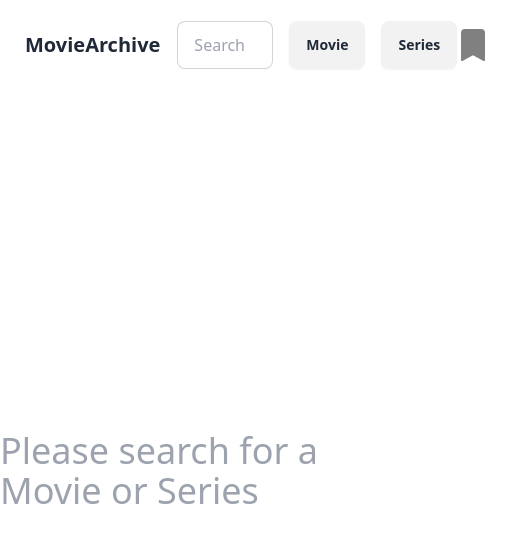
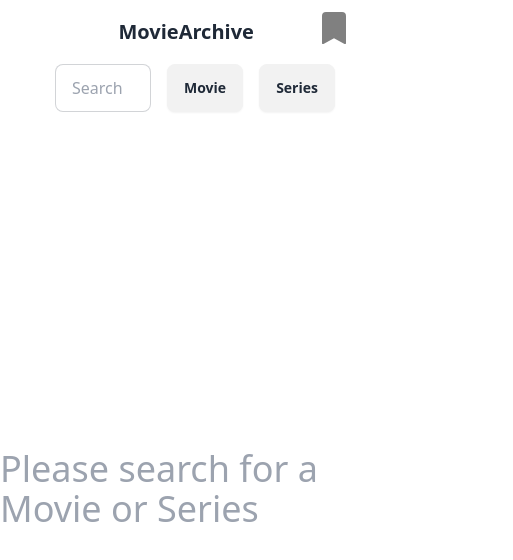
Before and after one commit to Kayhan-K/MovieArchive, a React (Vite) app in the folder movieAPI/: page / in a window 390 px wide. Shown: the top 560 px of the page, 513 px wide, since content can reach past the window. Built offline with nearby package versions, Linux system fonts and the light colour scheme; no server answers.

Commit message:
MovieCard - Responsive css added, issue caused by desktop design first approach

```diff
--- a/movieAPI/src/MovieCard.jsx
+++ b/movieAPI/src/MovieCard.jsx
@@ -31,33 +31,31 @@ function MovieCard({ movies, toggleSave }) {
   };
 
   return (
-    <div className="flex flex-wrap gap-x-10 gap-y-10 justify-center items-center flex-start max-w-8xl cursor-pointer h-4/5 sm:px-12 lg:px-36 ">
+    <div className="flex flex-wrap gap-x-6 gap-y-24 sm:gap-x-10 sm:gap-y-20 justify-center items-center flex-start max-w-8xl cursor-pointer h-4/5 sm:px-12 lg:px-36 ">
       {Array.isArray(movies) &&
         movies.map((movie) => (
           <div
             key={movie.imdbID}
-            className="h-80 w-60 relative"
+            className="w-32 h-48 relative min-[420px]:min-h-56 min-[420px]:min-w-44 md:h-64 md:w-52"
             onMouseEnter={() => onMouseHover(movie.imdbID)}
             onMouseLeave={onMouseLeave}
           >
             <img
               src={movie.Poster}
-              className="w-full h-72 rounded-xl "
+              className="w-full h-full rounded-xl "
               alt={movie.Title}
             />
             {hovered && movieInfo && movie.imdbID === movieInfo.imdbID && (
-              <div className="absolute top-0 flex flex-col gap-y-3 w-full h-72 text-white justify-center p-3 pt-6 bg-gray-700 bg-opacity-80 backdrop-blur-lg rounded-md">
-                <h2 className="text-sm text-left font-normal">
-                  {movieInfo.Plot}
-                </h2>
-                <p>Released: {movieInfo.Released}</p>
-                <p>Runtime: {movieInfo.Runtime}</p>
-                <p>Rated: {movieInfo.Rated}</p>
+              <div className="absolute text-[10px] md:text-sm overflow-auto top-0 flex flex-col gap-y-1 w-full h-48 min-[420px]:min-h-56 md:h-64 text-white justify-center p-3 pt-6 bg-gray-700 bg-opacity-80 backdrop-blur-lg rounded-md">
+                <h2 className=" text-left font-normal">{movieInfo.Plot}</h2>
+                <p className="font-bold">Released: {movieInfo.Released}</p>
+                <p className="font-bold">Runtime: {movieInfo.Runtime}</p>
+                <p className="font-bold">Rated: {movieInfo.Rated}</p>
               </div>
             )}
 
             <div className="flex justify-between mt-2 items-center">
-              <h3>{movie.Title}</h3>
+              <h3 className="text-xs md:text-sm">{movie.Title}</h3>
               <Heart
                 className="min-w-6 mx-4 "
                 isActive={movie.isActive}
--- a/movieAPI/src/Navbar.jsx
+++ b/movieAPI/src/Navbar.jsx
@@ -1,5 +1,6 @@
 import { BsBookmarkFill } from "react-icons/bs";
 import { useNavigate } from "react-router-dom";
+import { useState, useEffect } from "react";
 
 function Navbar({
   changeUserInput,
@@ -8,6 +9,17 @@ function Navbar({
   savedMovies,
 }) {
   let navigate = useNavigate();
+  const [isSmallScreen, setIsSmallScreen] = useState(false);
+
+  useEffect(() => {
+    const handleResize = () => {
+      setIsSmallScreen(window.innerWidth < 500);
+    };
+
+    handleResize();
+    window.addEventListener("resize", handleResize);
+    return () => window.removeEventListener("resize", handleResize);
+  }, []);
 
   const toMyList = () => {
     navigate("/My-list");
@@ -16,9 +28,17 @@ function Navbar({
 
   return (
     <>
-      <div className="navbar bg-base-100 pt-6">
-        <div className="navbar-start">
-          <a className="btn btn-ghost text-xl">MovieArchive</a>
+      <div className="navbar bg-base-100 sm:pt-6 flex flex-col gap-y-2 sm:gap-y-0 min-[500px]:flex-row w-full">
+        <div className="navbar-start flex items-center">
+          <a className="btn btn-ghost text-xl relative">MovieArchive</a>
+          {isSmallScreen && (
+            <BsBookmarkFill
+              size={32}
+              color={`${savedMovies.length > 0 ? "orange" : "grey"}`}
+              className="ml-4 cursor-pointer absolute top-3 right-10"
+              onClick={toMyList}
+            />
+          )}
         </div>
         <div className="navbar-center gap-4">
           <div className="form-control">
@@ -39,12 +59,14 @@ function Navbar({
           </a>
         </div>
         <div className="navbar-end">
+          {!isSmallScreen && (
             <BsBookmarkFill
               size={32}
               color={`${savedMovies.length > 0 ? "orange" : "grey"}`}
               className="mr-6 cursor-pointer"
               onClick={toMyList}
             />
+          )}
         </div>
       </div>
     </>
```
Lines whose indentation alone changed are shown as unchanged.
